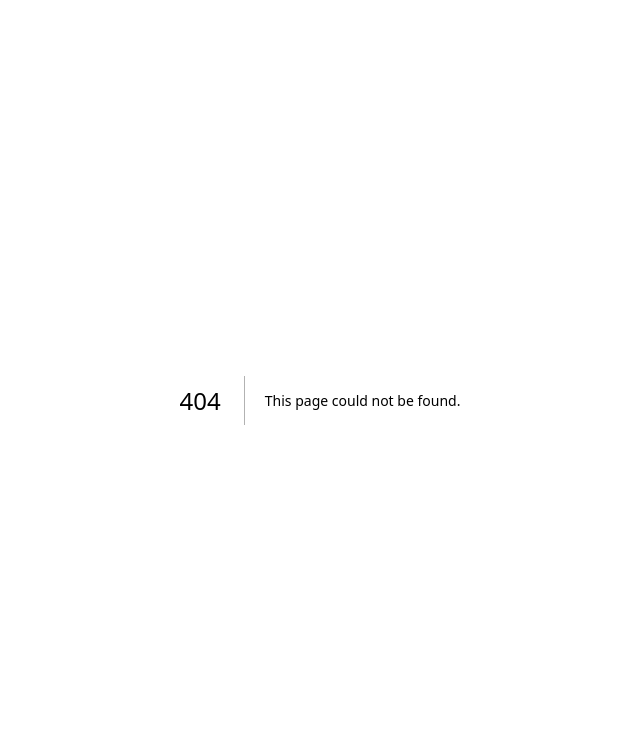
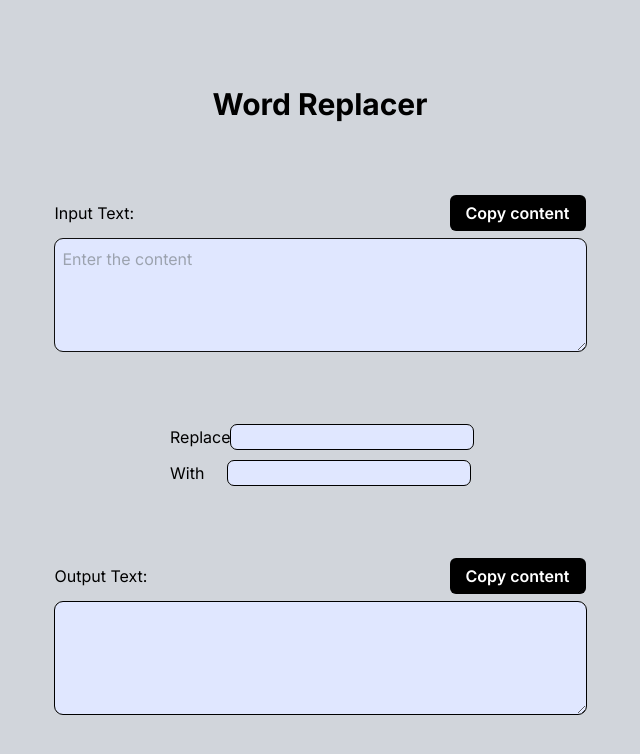
Before and after one commit to i-Buster/online-tools, a Next.js app: page /word-replacer in a window 1280 px wide. Before the commit this address had no page. Shown: the top 754 px of the page, without its empty margins (320-960 px from the left). Built offline with nearby package versions, Linux system fonts and the light colour scheme.

Commit message:
Added Word Replacer tool

```diff
--- /dev/null
+++ b/app/(routes)/word-replacer/page.tsx
@@ -0,0 +1,79 @@
+'use client'
+
+import { useState } from "react";
+
+const WordReplacer = () => {
+    const [textEntered, setTextEntered] = useState('')
+    const [wordToReplace, setWordToReplace] = useState('')
+    const [wordToReplaceWith, setWordToReplaceWith] = useState('')
+
+    const handleTyping = (event: React.ChangeEvent<HTMLTextAreaElement>) => {
+        setTextEntered(event.target.value)
+    };
+
+    const regex = new RegExp('\\b' + wordToReplace + '\\b', "g");
+    const convertedString = wordToReplace && wordToReplaceWith ? textEntered.replace(regex, wordToReplaceWith) : textEntered;
+
+    return (
+        <div className="flex flex-col justify-evenly sm:items-center h-full gap-4 p-7">
+            <h1 className="text-3xl font-bold">Word Replacer</h1>
+            <div className="flex flex-col gap-2">
+                <div className="flex justify-between items-center">
+                    <label htmlFor="textInput">Input Text:
+                    </label>
+                    <button className="h-9 px-4 font-semibold rounded-md bg-black text-white outline-none border-none hover:cursor-pointer hover:bg-gray-700" onClick={() => { navigator.clipboard.writeText(textEntered) }}
+                    >
+                        Copy content
+                    </button>
+                </div>
+                <textarea id="textInput" name="textInput" value={textEntered} onChange={handleTyping} rows={4} cols={50} autoFocus={true} placeholder="Enter the content" className="p-2 rounded-lg bg-indigo-100 outline-1 outline">
+                </textarea>
+            </div>
+            <div className="flex gap-3 flex-col w-[300px]">
+                <div className="flex justify-between">
+                    <div>
+                        Replace
+                    </div>
+                    <div>
+                        <input
+                            type="text"
+                            id="inputWord"
+                            name="inputWord"
+                            className="rounded-md px-1 bg-indigo-100 outline-1 outline"
+                            value={wordToReplace}
+                            onChange={e => setWordToReplace(e.target.value)}
+                        />
+                    </div>
+                </div>
+                <div className="flex justify-between">
+                    <div>
+                        With
+                    </div>
+                    <div>
+                        <input
+                            type="text"
+                            id="outputWord"
+                            name="outputWord"
+                            className="rounded-md px-1 bg-indigo-100 outline-1 outline"
+                            value={wordToReplaceWith}
+                            onChange={e => setWordToReplaceWith(e.target.value)}
+                        />
+                    </div>
+                </div>
+            </div>
+            <div className="flex flex-col gap-2">
+                <div className="flex justify-between items-center">
+                    <label htmlFor="outputText">Output Text:</label>
+                    <button className="h-9 px-4 font-semibold rounded-md bg-black text-white outline-none border-none hover:cursor-pointer hover:bg-gray-700" onClick={() => { navigator.clipboard.writeText(convertedString) }}
+                    >
+                        Copy content
+                    </button>
+                </div>
+                <textarea id="outputText" name="outputText" value={convertedString} readOnly rows={4} cols={50} className="p-2 rounded-lg bg-indigo-100 outline-1 outline">
+                </textarea>
+            </div>
+        </div>
+    )
+}
+
+export default WordReplacer;
--- a/app/page.tsx
+++ b/app/page.tsx
@@ -6,6 +6,7 @@ export default function Home() {
         <Link href='/text-to-binary'>Text to Binary</Link>
         <Link href='/binary-to-text'>Binary to Text</Link>
         <Link href='/case-converter'>Case Converter</Link>
+        <Link href='/word-replacer'>Word Replacer</Link>
     </main>
   )
 }
```
